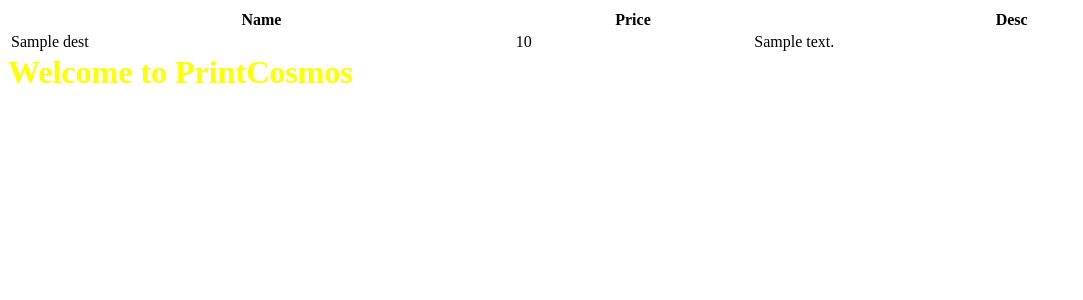
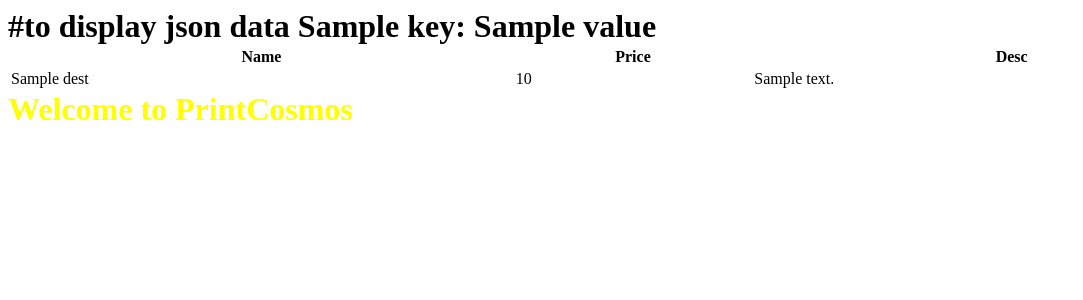
Before and after one commit to AnudeepShetty007/Connecting_Mysql_to_Django, a Django app: template dqldemo/demo/templates/index.html in a window 1280 px wide. Shown: the top 300 px of the page, without its empty margins (0-1083 px from the left). Run offline with Django 3.2, Linux system fonts and the light colour scheme; tables that the repository leaves empty hold one stand-in row (values such as "Sample post"); the template is opened without the code that fills it: values that come from a table or form of the project are taken from there, most other values are stand-ins (such as "Sample title", 1, 10 or a date in 2020).

Commit message:
Update index.html

```diff
--- a/dqldemo/demo/templates/index.html
+++ b/dqldemo/demo/templates/index.html
@@ -13,6 +13,10 @@
 
     <tbody>
     {% for i in de %}
+
+     {% for key, value in data1.items %}  #to display json data
+    {{ key }}: {{ value }}
+{% endfor %}
         <tr>
 
             <td> {{i.name}} </td>
```
